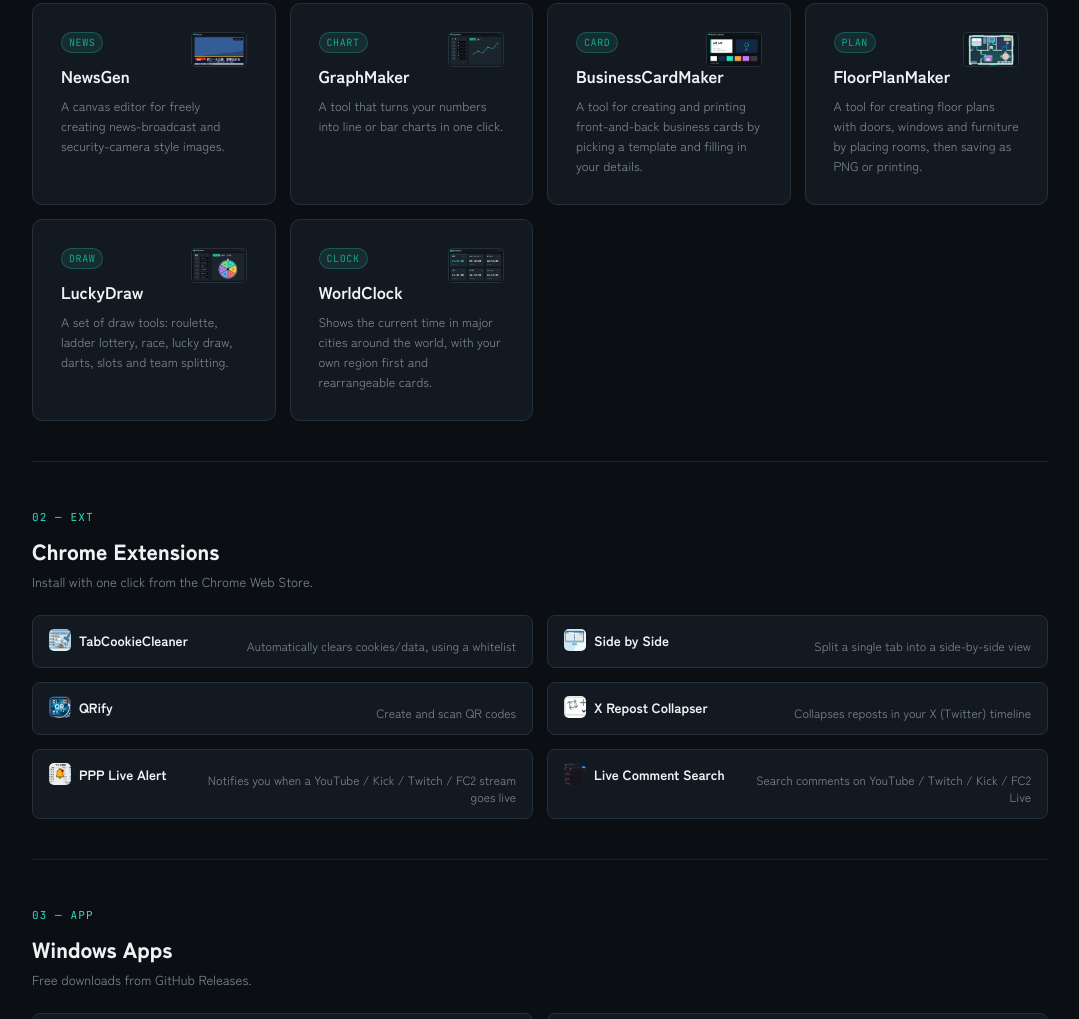
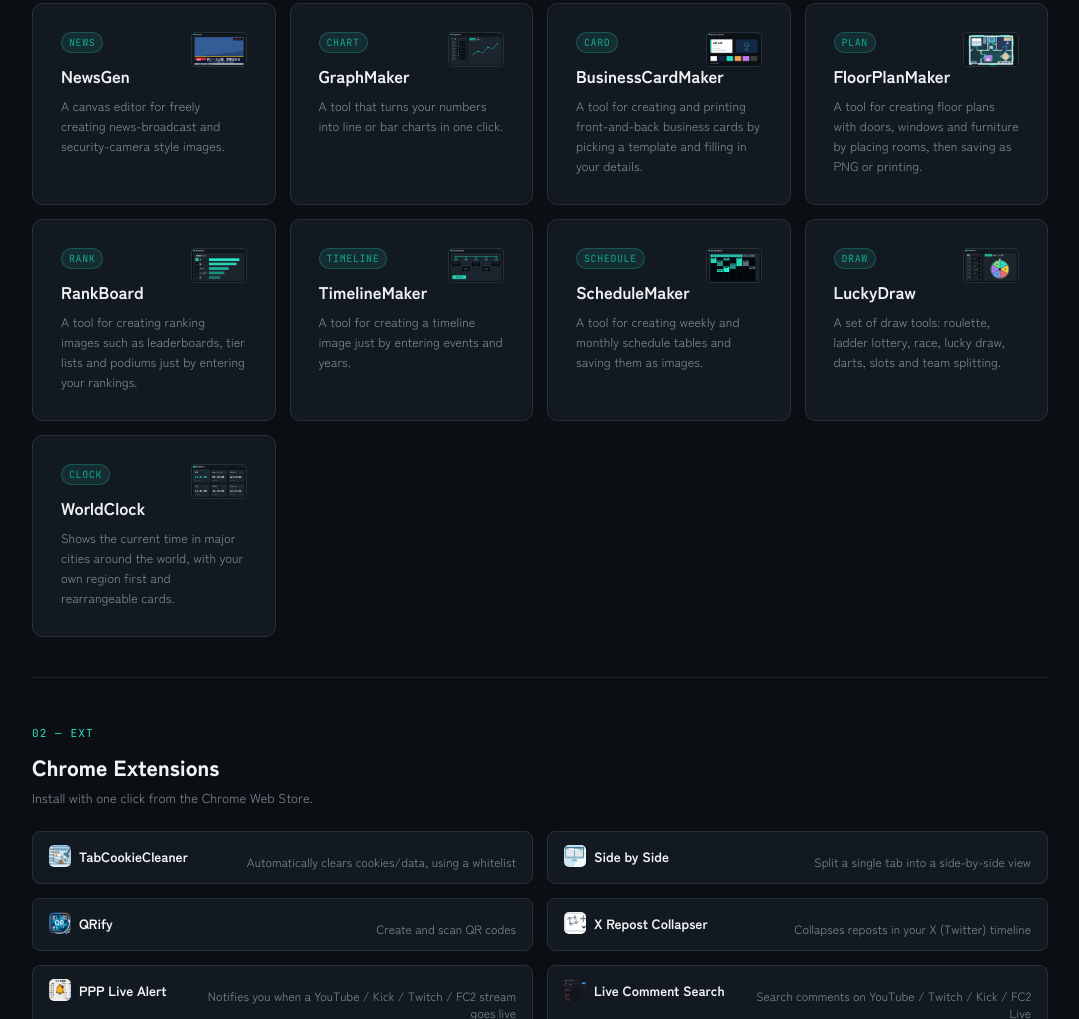
Before and after one commit to daigorou-addon/daigorou-tools, a plain HTML site: page index.html in a window 1280 px wide. Shown: the part 715-1734 px from the top of the page, without its empty margins (100-1179 px from the left). Drawn offline with Linux system fonts and the light colour scheme.

Commit message:
Add files via upload

```diff
--- a/i18n.js
+++ b/i18n.js
@@ -19,9 +19,12 @@ ja: {
   card_graphmaker_desc: "数値を入力するだけで折れ線・棒グラフを作成できるツール。",
   card_businesscardmaker_desc: "テンプレートを選んで入力するだけで、表裏の名刺を作成・印刷できるツール。",
   card_floorplanmaker_desc: "部屋を配置するだけで、ドア・窓・家具入りの間取り図を作成し、PNG保存・印刷できるツール。",
+  card_rankboard_desc: "ランキングを入力するだけで、順位表・ティア表・表彰台などの表画像を作成できるツール。",
+  card_timelinemaker_desc: "出来事と年を入力するだけで、年表画像を作成できるツール。",
+  card_schedulemaker_desc: "週間・月間のスケジュール表を作成し、画像として保存できるツール。",
   card_luckydraw_desc: "ルーレット・あみだくじ・レース・くじ引き・ダーツ・スロット・チーム分けができる抽選ツール集。",
   card_worldclock_desc: "世界の主要都市の現在時刻を一覧表示。自分の地域を先頭に表示し、カードの並べ替えもできるツール。",
-  name_safelight: "画像工房", name_reckon: "各種計算ツール", name_relationgraph: "相関図メーカー", name_webcanvas: "WebCanvas", name_newsgen: "ニュース風ジェネ", name_graphmaker: "グラフメーカー", name_businesscardmaker: "名刺メーカー", name_floorplanmaker: "間取り図メーカー", name_luckydraw: "各種抽選ツール", name_worldclock: "世界時計",
+  name_safelight: "画像工房", name_reckon: "各種計算ツール", name_relationgraph: "相関図メーカー", name_webcanvas: "WebCanvas", name_newsgen: "ニュース風ジェネ", name_graphmaker: "グラフメーカー", name_businesscardmaker: "名刺メーカー", name_floorplanmaker: "間取り図メーカー", name_rankboard: "ランキング表メーカー", name_timelinemaker: "年表メーカー", name_schedulemaker: "スケジュールメーカー", name_luckydraw: "各種抽選ツール", name_worldclock: "世界時計",
   sec2_title: "Chrome拡張機能", sec2_desc: "Chromeウェブストアからワンクリックで導入できます。",
   ext_tcc_desc: "ホワイトリスト方式でCookie/データを自動削除",
   ext_sbs_desc: "1つのタブで画面を左右に分割表示",
@@ -53,9 +56,12 @@ en: {
   card_graphmaker_desc: "A tool that turns your numbers into line or bar charts in one click.",
   card_businesscardmaker_desc: "A tool for creating and printing front-and-back business cards by picking a template and filling in your details.",
   card_floorplanmaker_desc: "A tool for creating floor plans with doors, windows and furniture by placing rooms, then saving as PNG or printing.",
+  card_rankboard_desc: "A tool for creating ranking images such as leaderboards, tier lists and podiums just by entering your rankings.",
+  card_timelinemaker_desc: "A tool for creating a timeline image just by entering events and years.",
+  card_schedulemaker_desc: "A tool for creating weekly and monthly schedule tables and saving them as images.",
   card_luckydraw_desc: "A set of draw tools: roulette, ladder lottery, race, lucky draw, darts, slots and team splitting.",
   card_worldclock_desc: "Shows the current time in major cities around the world, with your own region first and rearrangeable cards.",
-  name_safelight: "Safelight", name_reckon: "Reckon", name_relationgraph: "RelationGraph", name_webcanvas: "WebCanvas", name_newsgen: "NewsGen", name_graphmaker: "GraphMaker", name_businesscardmaker: "BusinessCardMaker", name_floorplanmaker: "FloorPlanMaker", name_luckydraw: "LuckyDraw", name_worldclock: "WorldClock",
+  name_safelight: "Safelight", name_reckon: "Reckon", name_relationgraph: "RelationGraph", name_webcanvas: "WebCanvas", name_newsgen: "NewsGen", name_graphmaker: "GraphMaker", name_businesscardmaker: "BusinessCardMaker", name_floorplanmaker: "FloorPlanMaker", name_rankboard: "RankBoard", name_timelinemaker: "TimelineMaker", name_schedulemaker: "ScheduleMaker", name_luckydraw: "LuckyDraw", name_worldclock: "WorldClock",
   sec2_title: "Chrome Extensions", sec2_desc: "Install with one click from the Chrome Web Store.",
   ext_tcc_desc: "Automatically clears cookies/data, using a whitelist",
   ext_sbs_desc: "Split a single tab into a side-by-side view",
@@ -87,9 +93,12 @@ ko: {
   card_graphmaker_desc: "숫자만 입력하면 꺾은선·막대 그래프를 만들 수 있는 도구.",
   card_businesscardmaker_desc: "템플릿을 고르고 입력하기만 하면 앞뒤 명함을 만들고 인쇄할 수 있는 도구.",
   card_floorplanmaker_desc: "방을 배치하기만 하면 문·창문·가구가 들어간 평면도를 만들고 PNG 저장과 인쇄를 할 수 있는 도구.",
+  card_rankboard_desc: "순위만 입력하면 순위표·티어표·시상대 등의 랭킹 이미지를 만들 수 있는 도구.",
+  card_timelinemaker_desc: "사건과 연도를 입력하는 것만으로 연표 이미지를 만들 수 있는 도구.",
+  card_schedulemaker_desc: "주간·월간 일정표를 만들어 이미지로 저장할 수 있는 도구.",
   card_luckydraw_desc: "룰렛·사다리타기·레이스·제비뽑기·다트·슬롯·팀 나누기를 할 수 있는 추첨 도구 모음.",
   card_worldclock_desc: "세계 주요 도시의 현재 시각을 한눈에 보여 줍니다. 내 지역이 맨 앞에 표시되며 카드 순서도 바꿀 수 있습니다.",
-  name_safelight: "Safelight", name_reckon: "Reckon", name_relationgraph: "RelationGraph", name_webcanvas: "WebCanvas", name_newsgen: "NewsGen", name_graphmaker: "GraphMaker", name_businesscardmaker: "BusinessCardMaker", name_floorplanmaker: "FloorPlanMaker", name_luckydraw: "LuckyDraw", name_worldclock: "WorldClock",
+  name_safelight: "Safelight", name_reckon: "Reckon", name_relationgraph: "RelationGraph", name_webcanvas: "WebCanvas", name_newsgen: "NewsGen", name_graphmaker: "GraphMaker", name_businesscardmaker: "BusinessCardMaker", name_floorplanmaker: "FloorPlanMaker", name_rankboard: "RankBoard", name_timelinemaker: "TimelineMaker", name_schedulemaker: "ScheduleMaker", name_luckydraw: "LuckyDraw", name_worldclock: "WorldClock",
   sec2_title: "Chrome 확장 프로그램", sec2_desc: "Chrome 웹 스토어에서 클릭 한 번으로 설치할 수 있습니다.",
   ext_tcc_desc: "화이트리스트 방식으로 쿠키/데이터를 자동 삭제",
   ext_sbs_desc: "하나의 탭 화면을 좌우로 분할 표시",
@@ -121,9 +130,12 @@ ko: {
   card_graphmaker_desc: "只需输入数值即可生成折线图或柱状图的工具。",
   card_businesscardmaker_desc: "选择模板并填写信息，即可制作并打印正反面名片的工具。",
   card_floorplanmaker_desc: "只需摆放房间，即可制作带门、窗和家具的户型图，并保存为PNG或打印的工具。",
+  card_rankboard_desc: "只需输入排名，就能制作排行榜、等级表、领奖台等排名图片的工具。",
+  card_timelinemaker_desc: "只需输入事件和年份，就能制作年表图片的工具。",
+  card_schedulemaker_desc: "可制作每周、每月日程表并保存为图片的工具。",
   card_luckydraw_desc: "包含轮盘、爬梯子、赛跑、抽签、飞镖、老虎机和分组的抽选工具集。",
   card_worldclock_desc: "一览世界主要城市的当前时间。自己所在地区排在最前，卡片还可以拖动排序。",
-  name_safelight: "Safelight", name_reckon: "Reckon", name_relationgraph: "RelationGraph", name_webcanvas: "WebCanvas", name_newsgen: "NewsGen", name_graphmaker: "GraphMaker", name_businesscardmaker: "BusinessCardMaker", name_floorplanmaker: "FloorPlanMaker", name_luckydraw: "LuckyDraw", name_worldclock: "WorldClock",
+  name_safelight: "Safelight", name_reckon: "Reckon", name_relationgraph: "RelationGraph", name_webcanvas: "WebCanvas", name_newsgen: "NewsGen", name_graphmaker: "GraphMaker", name_businesscardmaker: "BusinessCardMaker", name_floorplanmaker: "FloorPlanMaker", name_rankboard: "RankBoard", name_timelinemaker: "TimelineMaker", name_schedulemaker: "ScheduleMaker", name_luckydraw: "LuckyDraw", name_worldclock: "WorldClock",
   sec2_title: "Chrome 扩展", sec2_desc: "可从Chrome网上应用店一键安装。",
   ext_tcc_desc: "按白名单方式自动清除Cookie/数据",
   ext_sbs_desc: "将单个标签页画面左右分屏显示",
@@ -155,9 +167,12 @@ ko: {
   card_graphmaker_desc: "只需輸入數值即可生成折線圖或長條圖的工具。",
   card_businesscardmaker_desc: "選擇範本並填寫資料，即可製作並列印正反面名片的工具。",
   card_floorplanmaker_desc: "只需擺放房間，即可製作含門、窗與家具的平面圖，並儲存為PNG或列印的工具。",
+  card_rankboard_desc: "只需輸入排名，就能製作排行榜、等級表、頒獎台等排名圖片的工具。",
+  card_timelinemaker_desc: "只需輸入事件與年份，就能製作年表圖片的工具。",
+  card_schedulemaker_desc: "可製作每週、每月行程表並儲存為圖片的工具。",
   card_luckydraw_desc: "包含輪盤、爬梯子、賽跑、抽籤、飛鏢、老虎機與分組的抽選工具集。",
   card_worldclock_desc: "一覽世界主要城市的目前時間。自己所在地區排在最前，卡片還可以拖曳排序。",
-  name_safelight: "Safelight", name_reckon: "Reckon", name_relationgraph: "RelationGraph", name_webcanvas: "WebCanvas", name_newsgen: "NewsGen", name_graphmaker: "GraphMaker", name_businesscardmaker: "BusinessCardMaker", name_floorplanmaker: "FloorPlanMaker", name_luckydraw: "LuckyDraw", name_worldclock: "WorldClock",
+  name_safelight: "Safelight", name_reckon: "Reckon", name_relationgraph: "RelationGraph", name_webcanvas: "WebCanvas", name_newsgen: "NewsGen", name_graphmaker: "GraphMaker", name_businesscardmaker: "BusinessCardMaker", name_floorplanmaker: "FloorPlanMaker", name_rankboard: "RankBoard", name_timelinemaker: "TimelineMaker", name_schedulemaker: "ScheduleMaker", name_luckydraw: "LuckyDraw", name_worldclock: "WorldClock",
   sec2_title: "Chrome 擴充功能", sec2_desc: "可從Chrome線上應用程式商店一鍵安裝。",
   ext_tcc_desc: "以白名單方式自動清除Cookie/資料",
   ext_sbs_desc: "將單一分頁畫面左右分割顯示",
@@ -189,9 +204,12 @@ es: {
   card_graphmaker_desc: "Una herramienta que convierte tus números en gráficos de líneas o barras con un clic.",
   card_businesscardmaker_desc: "Una herramienta para crear e imprimir tarjetas de presentación por ambas caras eligiendo una plantilla y rellenando tus datos.",
   card_floorplanmaker_desc: "Una herramienta para crear planos de planta con puertas, ventanas y muebles colocando habitaciones, y guardarlos como PNG o imprimirlos.",
+  card_rankboard_desc: "Una herramienta para crear imágenes de rankings, como clasificaciones, tier lists y podios, solo con introducir los datos.",
+  card_timelinemaker_desc: "Una herramienta para crear una imagen de línea de tiempo solo con introducir eventos y años.",
+  card_schedulemaker_desc: "Una herramienta para crear horarios semanales y mensuales y guardarlos como imagen.",
   card_luckydraw_desc: "Un conjunto de herramientas de sorteo: ruleta, amidakuji, carreras, sorteo, dardos, tragaperras y formación de equipos.",
   card_worldclock_desc: "Muestra la hora actual de las principales ciudades del mundo, con tu región primero y tarjetas reordenables.",
-  name_safelight: "Safelight", name_reckon: "Reckon", name_relationgraph: "RelationGraph", name_webcanvas: "WebCanvas", name_newsgen: "NewsGen", name_graphmaker: "GraphMaker", name_businesscardmaker: "BusinessCardMaker", name_floorplanmaker: "FloorPlanMaker", name_luckydraw: "LuckyDraw", name_worldclock: "WorldClock",
+  name_safelight: "Safelight", name_reckon: "Reckon", name_relationgraph: "RelationGraph", name_webcanvas: "WebCanvas", name_newsgen: "NewsGen", name_graphmaker: "GraphMaker", name_businesscardmaker: "BusinessCardMaker", name_floorplanmaker: "FloorPlanMaker", name_rankboard: "RankBoard", name_timelinemaker: "TimelineMaker", name_schedulemaker: "ScheduleMaker", name_luckydraw: "LuckyDraw", name_worldclock: "WorldClock",
   sec2_title: "Extensiones de Chrome", sec2_desc: "Instalalas con un clic desde la Chrome Web Store.",
   ext_tcc_desc: "Borra automaticamente cookies/datos, usando una lista blanca",
   ext_sbs_desc: "Divide una sola pestana en vista dividida",
--- a/index.html
+++ b/index.html
@@ -110,6 +110,24 @@ Chrome拡張とWindowsソフトはワンクリックで導入できます。</p>
         <h3 data-i18n="name_floorplanmaker">FloorPlanMaker</h3>
         <p data-i18n="card_floorplanmaker_desc">部屋を配置するだけで、ドア・窓・家具入りの間取り図を作成し、PNG保存・印刷できるツール。</p>
       </a>
+      <a class="card card-featured" href="https://daigorou-addon.github.io/rankboard/">
+        <img class="card-thumb" src="img/rankboard.png" alt="RankBoard" width="56" height="35" loading="lazy" onerror="this.remove()">
+        <span class="card-tag">RANK</span>
+        <h3 data-i18n="name_rankboard">RankBoard</h3>
+        <p data-i18n="card_rankboard_desc">ランキングを入力するだけで、順位表・ティア表・表彰台などの表画像を作成できるツール。</p>
+      </a>
+      <a class="card card-featured" href="https://daigorou-addon.github.io/timelinemaker/">
+        <img class="card-thumb" src="img/timelinemaker.png" alt="TimelineMaker" width="56" height="35" loading="lazy" onerror="this.remove()">
+        <span class="card-tag">TIMELINE</span>
+        <h3 data-i18n="name_timelinemaker">TimelineMaker</h3>
+        <p data-i18n="card_timelinemaker_desc">出来事と年を入力するだけで、年表画像を作成できるツール。</p>
+      </a>
+      <a class="card card-featured" href="https://daigorou-addon.github.io/schedulemaker/">
+        <img class="card-thumb" src="img/schedulemaker.png" alt="ScheduleMaker" width="56" height="35" loading="lazy" onerror="this.remove()">
+        <span class="card-tag">SCHEDULE</span>
+        <h3 data-i18n="name_schedulemaker">ScheduleMaker</h3>
+        <p data-i18n="card_schedulemaker_desc">週間・月間のスケジュール表を作成し、画像として保存できるツール。</p>
+      </a>
       <a class="card card-featured" href="https://daigorou-addon.github.io/lucky-draw/">
         <img class="card-thumb" src="img/lucky-draw.png" alt="LuckyDraw" width="56" height="35" loading="lazy" onerror="this.remove()">
         <span class="card-tag">DRAW</span>
```
Also changed, not shown: img/rankboard.png (added), img/schedulemaker.png (added), img/timelinemaker.png (added).
